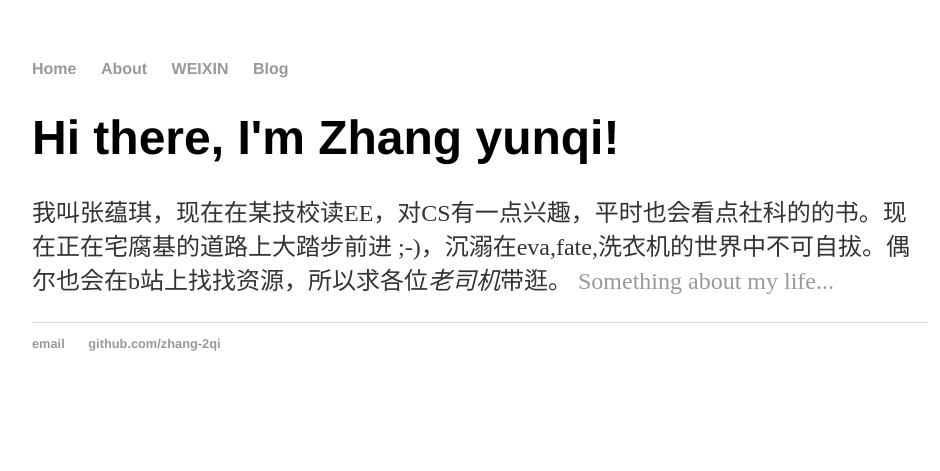
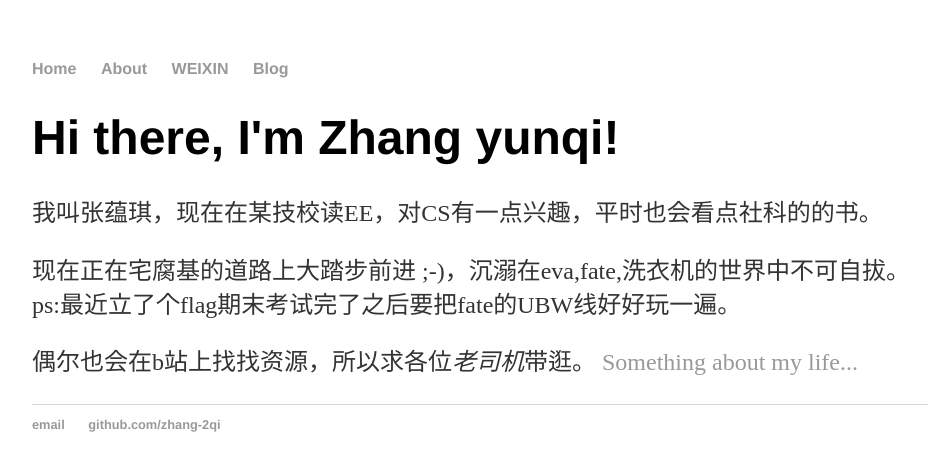
Before and after one commit to zhang-2qi/zhang-2qi.github.io, a Jekyll site: the page built from index.html, in a window 1280 px wide. Shown: the top 471 px of the page, without its empty margins (160-1100 px from the left). Built offline with Jekyll 4.4.1, drawn with Linux system fonts in a browser that asks for light colours.

Commit message:
Update index.html

```diff
--- a/index.html
+++ b/index.html
@@ -4,6 +4,8 @@ title: zhangyunqi in EE
 ---
 <div class="blurb">
 	<h1>Hi there, I'm Zhang yunqi!</h1>
-	<p>我叫张蕴琪，现在在某技校读EE，对CS有一点兴趣，平时也会看点社科的的书。现在正在宅腐基的道路上大踏步前进 ;-)，沉溺在eva,fate,洗衣机的世界中不可自拔。偶尔也会在b站上找找资源，所以求各位<em>老司机</em>带逛。
+	<p>我叫张蕴琪，现在在某技校读EE，对CS有一点兴趣，平时也会看点社科的的书。</p>
+	<p>现在正在宅腐基的道路上大踏步前进 ;-)，沉溺在eva,fate,洗衣机的世界中不可自拔。ps:最近立了个flag期末考试完了之后要把fate的UBW线好好玩一遍。</p>
+	<p>偶尔也会在b站上找找资源，所以求各位<em>老司机</em>带逛。
 		 <a href="/about">Something about my life...</a></p>
 </div><!-- /.blurb -->
```
